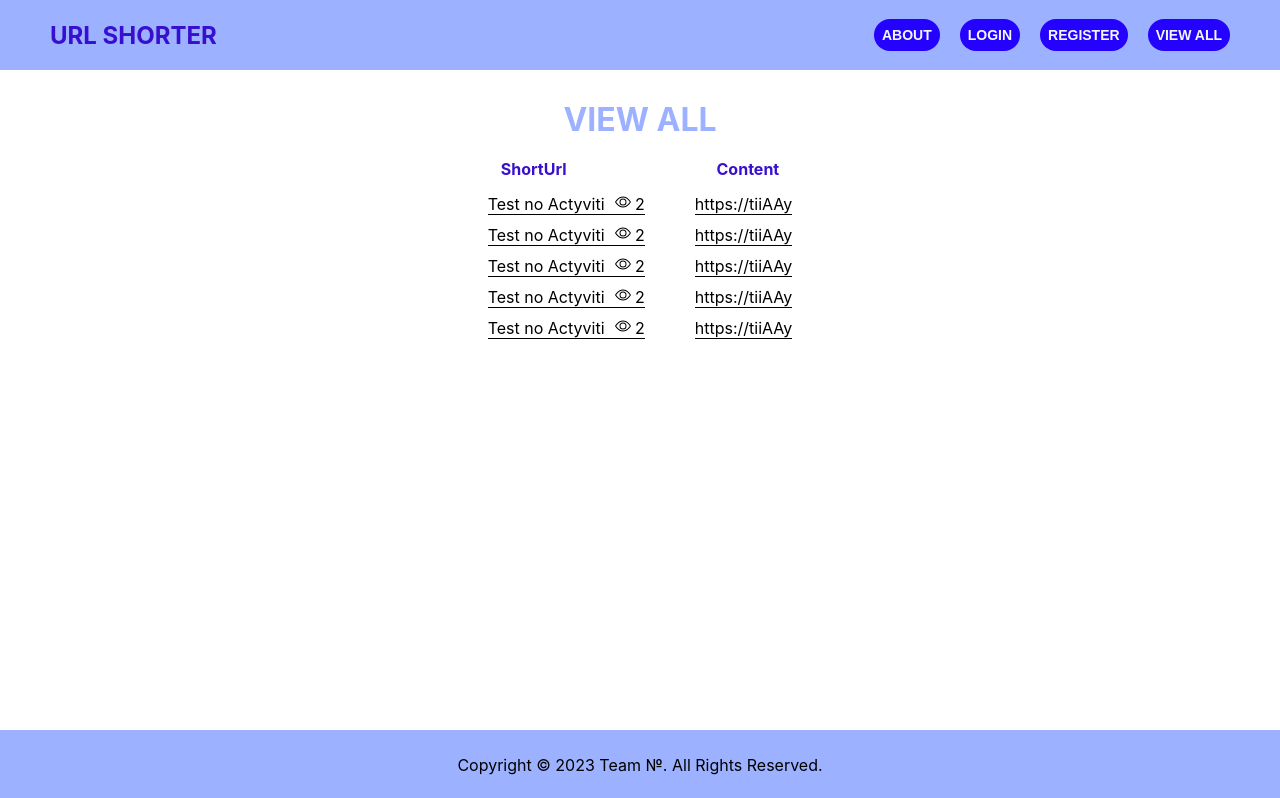
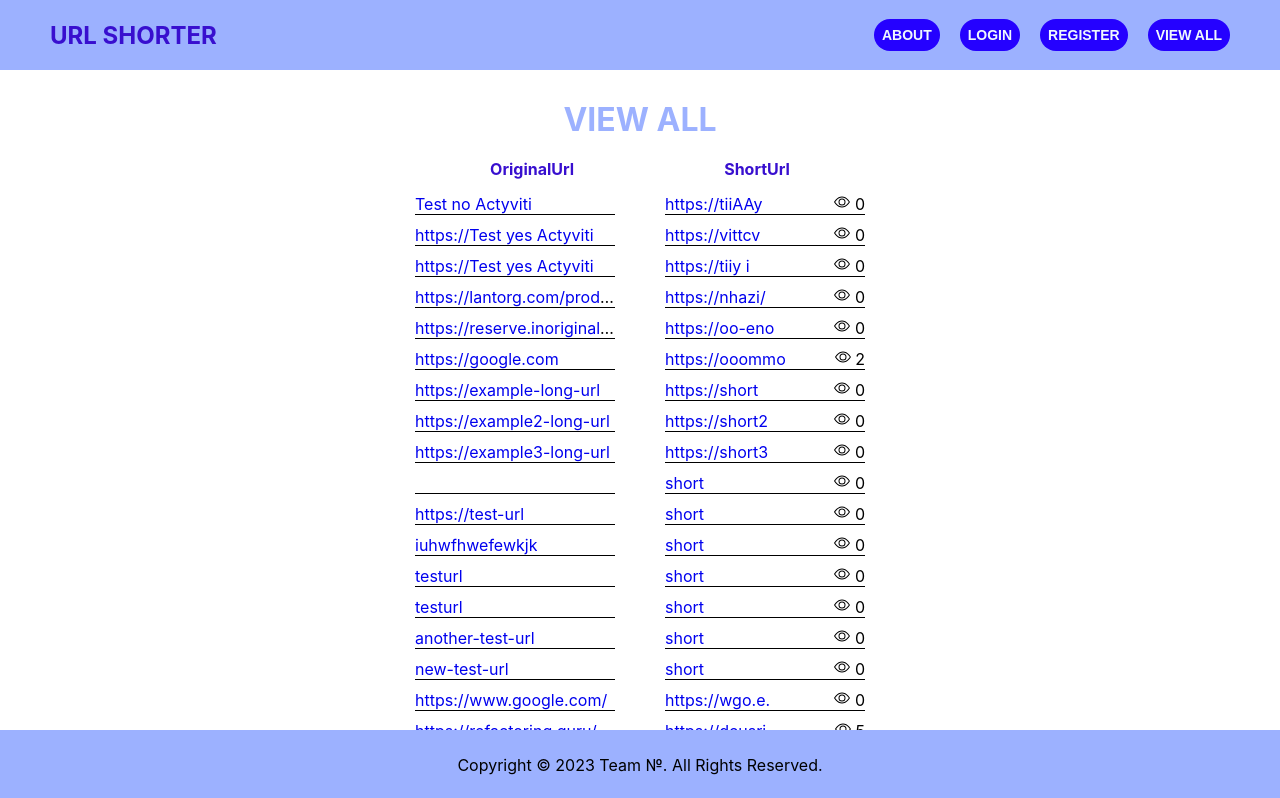
Before and after one commit to Ne4upara/JavaDev_13, a React (Create React App) app in the folder dd/: page / in a window 1280 px wide. Shown: the top 798 px of the page. Built offline with nearby package versions, Linux system fonts and the light colour scheme.

Commit message:
fix fetch json

```diff
--- a/dd/src/App.css
+++ b/dd/src/App.css
@@ -93,6 +93,7 @@ button {
   justify-content: space-between;
   align-items: center;
   padding: 0 50px;
+  z-index: 100;
 }
 
 .App-footer {
@@ -235,9 +236,21 @@ button {
 
 .info-text {
   display: flex;
+  width: 200px;
+  justify-content: space-between;
   gap: 10px;
   border-bottom: 1px solid black;
 }
+.info-text span {
+  overflow: hidden;
+  text-overflow: ellipsis;
+  white-space: nowrap;
+}
+.visit-count {
+  position: absolute;
+  right: 0;
+}
+
 
   a {
     text-decoration: none;
--- a/dd/src/ViewAllPage.js
+++ b/dd/src/ViewAllPage.js
@@ -48,19 +48,18 @@ const ViewAllPage = () => {
             <h1 className='Auth-title'>View All</h1>
             {error && <p>{error}</p>}
 
-
             <div className='Info-title Form-label'>
+                <p>OriginalUrl</p>
                 <p>ShortUrl</p>
-                <p>Content</p>
             </div>
-            {data.map((item, index) => (
-                <div key={index} className='Info-all'>
+            {data.map((item) => (
+                <div key={item.id} className='Info-all'>
                     <div className='info-text'>
-                    <p>{item.shortUrl}</p>
-                    <p><BsEye /> {item.count}</p>
+                    <span><a href={item.originalUrl}>{item.originalUrl}</a></span>
+                    <p className='visit-count'><BsEye /> {item.visitCount}</p>
                     </div>
                     <div className='info-text'>
-                    <p>{item.content}</p>
+                    <p><a href={item.shortUrl}>{item.shortUrl}</a></p>
                     </div>
                 </div>
             ))}
--- a/dd/src/test.json
+++ b/dd/src/test.json
@@ -1,30 +1,213 @@
 {
+    "error": "OK",
     "urls": [
         {
-            "shortUrl": "Test no Actyviti",
-            "content": "https://tiiAAy",
-            "count": "2"
+            "id": 3,
+            "originalUrl": "Test no Actyviti",
+            "shortUrl": "https://tiiAAy",
+            "dateCreated": "2022-12-26T07:14:18.192",
+            "expirationDate": "2023-01-25T07:14:18.192",
+            "visitCount": 0
         },
         {
-            "shortUrl": "Test no Actyviti",
-            "content": "https://tiiAAy",
-            "count": "2"
+            "id": 5,
+            "originalUrl": "https://Test yes Actyviti",
+            "shortUrl": "https://vittcv",
+            "dateCreated": "2023-12-26T09:00:31.459477",
+            "expirationDate": "2024-01-25T09:00:31.459477",
+            "visitCount": 0
         },
         {
-            "shortUrl": "Test no Actyviti",
-            "content": "https://tiiAAy",
-            "count": "2"
+            "id": 6,
+            "originalUrl": "https://Test yes Actyviti",
+            "shortUrl": "https://tiiy i",
+            "dateCreated": "2023-12-26T09:04:09.841248",
+            "expirationDate": "2024-01-25T09:04:09.841248",
+            "visitCount": 0
         },
         {
-            "shortUrl": "Test no Actyviti",
-            "content": "https://tiiAAy",
-            "count": "2"
+            "id": 8,
+            "originalUrl": "https://lantorg.com/products/obzhimnoy-instrument-ht-336g",
+            "shortUrl": "https://nhazi/",
+            "dateCreated": "2023-12-26T09:31:54.354762",
+            "expirationDate": "2024-01-25T09:31:54.354762",
+            "visitCount": 0
         },
         {
-            "shortUrl": "Test no Actyviti",
-            "content": "https://tiiAAy",
-            "count": "2"
+            "id": 9,
+            "originalUrl": "https://reserve.inoriginal.online/films/851-robocop-1987.html",
+            "shortUrl": "https://oo-eno",
+            "dateCreated": "2023-12-26T09:32:17.918683",
+            "expirationDate": "2024-01-25T09:32:17.918683",
+            "visitCount": 0
+        },
+        {
+            "id": 7,
+            "originalUrl": "https://google.com",
+            "shortUrl": "https://ooommo",
+            "dateCreated": "2023-12-26T09:30:05.481818",
+            "expirationDate": "2024-01-25T09:30:05.481818",
+            "visitCount": 2
+        },
+        {
+            "id": 11,
+            "originalUrl": "https://example-long-url",
+            "shortUrl": "https://short",
+            "dateCreated": "2016-06-22T19:10:25",
+            "expirationDate": null,
+            "visitCount": 0
+        },
+        {
+            "id": 12,
+            "originalUrl": "https://example2-long-url",
+            "shortUrl": "https://short2",
+            "dateCreated": "2016-06-22T19:10:25",
+            "expirationDate": null,
+            "visitCount": 0
+        },
+        {
+            "id": 13,
+            "originalUrl": "https://example3-long-url",
+            "shortUrl": "https://short3",
+            "dateCreated": "2016-06-22T19:10:25",
+            "expirationDate": null,
+            "visitCount": 0
+        },
+        {
+            "id": 14,
+            "originalUrl": "",
+            "shortUrl": "short",
+            "dateCreated": "2023-12-27T18:29:46.780975",
+            "expirationDate": null,
+            "visitCount": 0
+        },
+        {
+            "id": 15,
+            "originalUrl": "https://test-url",
+            "shortUrl": "short",
+            "dateCreated": "2023-12-27T18:32:34.271023",
+            "expirationDate": null,
+            "visitCount": 0
+        },
+        {
+            "id": 16,
+            "originalUrl": "iuhwfhwefewkjk",
+            "shortUrl": "short",
+            "dateCreated": "2023-12-27T20:05:00.942591",
+            "expirationDate": null,
+            "visitCount": 0
+        },
+        {
+            "id": 17,
+            "originalUrl": "testurl",
+            "shortUrl": "short",
+            "dateCreated": "2023-12-27T20:40:45.906863",
+            "expirationDate": null,
+            "visitCount": 0
+        },
+        {
+            "id": 18,
+            "originalUrl": "testurl",
+            "shortUrl": "short",
+            "dateCreated": "2023-12-27T20:52:08.629329",
+            "expirationDate": null,
+            "visitCount": 0
+        },
+        {
+            "id": 19,
+            "originalUrl": "another-test-url",
+            "shortUrl": "short",
+            "dateCreated": "2023-12-27T20:52:21.909539",
+            "expirationDate": null,
+            "visitCount": 0
+        },
+        {
+            "id": 20,
+            "originalUrl": "new-test-url",
+            "shortUrl": "short",
+            "dateCreated": "2023-12-27T20:54:49.690347",
+            "expirationDate": null,
+            "visitCount": 0
+        },
+        {
+            "id": 23,
+            "originalUrl": "https://www.google.com/",
+            "shortUrl": "https://wgo.e.",
+            "dateCreated": "2023-12-28T17:51:28.798154",
+            "expirationDate": "2024-01-27T17:51:28.798154",
+            "visitCount": 0
+        },
+        {
+            "id": 24,
+            "originalUrl": "https://refactoring.guru/uk/design-patterns/catalog",
+            "shortUrl": "https://dcusri",
+            "dateCreated": "2023-12-28T17:51:48.156826",
+            "expirationDate": "2024-01-27T17:51:48.156826",
+            "visitCount": 5
+        },
+        {
+            "id": 27,
+            "originalUrl": "https://Google.com",
+            "shortUrl": "https://moommm",
+            "dateCreated": "2023-12-28T18:38:38.01169",
+            "expirationDate": "2024-01-27T18:38:38.01169",
+            "visitCount": 1
+        },
+        {
+            "id": 28,
+            "originalUrl": "https://www.youtube.com/watch?v=ETyltCwtQHs",
+            "shortUrl": "https://ota/Es",
+            "dateCreated": "2023-12-28T19:06:20.843736",
+            "expirationDate": "2024-01-27T19:06:20.843736",
+            "visitCount": 0
+        },
+        {
+            "id": 29,
+            "originalUrl": "https://www.youtube.com/watch?v=ETyltCwtQHs",
+            "shortUrl": "https://clHaaw",
+            "dateCreated": "2023-12-28T19:06:29.14681",
+            "expirationDate": "2024-01-27T19:06:29.14681",
+            "visitCount": 0
+        },
+        {
+            "id": 31,
+            "originalUrl": "https://www.youtube.com/watch?v=ETyltCwtQHs",
+            "shortUrl": "https://om?yHt",
+            "dateCreated": "2023-12-28T19:06:59.273073",
+            "expirationDate": "2024-01-27T19:06:59.273073",
+            "visitCount": 0
+        },
+        {
+            "id": 30,
+            "originalUrl": "https://www.youtube.com/watch?v=ETyltCwtQHs",
+            "shortUrl": "https://Twcv/c",
+            "dateCreated": "2023-12-28T19:06:31.291349",
+            "expirationDate": "2024-01-27T19:06:31.291349",
+            "visitCount": 1
+        },
+        {
+            "id": 32,
+            "originalUrl": "https://www.youtube.com/watch?v=ETyltCwtQHs",
+            "shortUrl": "https://CeolaC",
+            "dateCreated": "2023-12-28T19:10:08.917178",
+            "expirationDate": "2024-01-27T19:10:08.917178",
+            "visitCount": 0
+        },
+        {
+            "id": 4,
+            "originalUrl": "Test yes Actyviti",
+            "shortUrl": "https://Ayttc ",
+            "dateCreated": "2023-12-26T07:14:26.490846",
+            "expirationDate": "2023-01-25T07:14:26.49",
+            "visitCount": 0
+        },
+        {
+            "id": 21,
+            "originalUrl": "https://google.com",
+            "shortUrl": "https://oomooo",
+            "dateCreated": "2023-12-28T11:21:20.043841",
+            "expirationDate": "2024-01-27T11:21:20.043841",
+            "visitCount": 1
         }
-    ],
-    "error": "OK"
+    ]
 }
```
